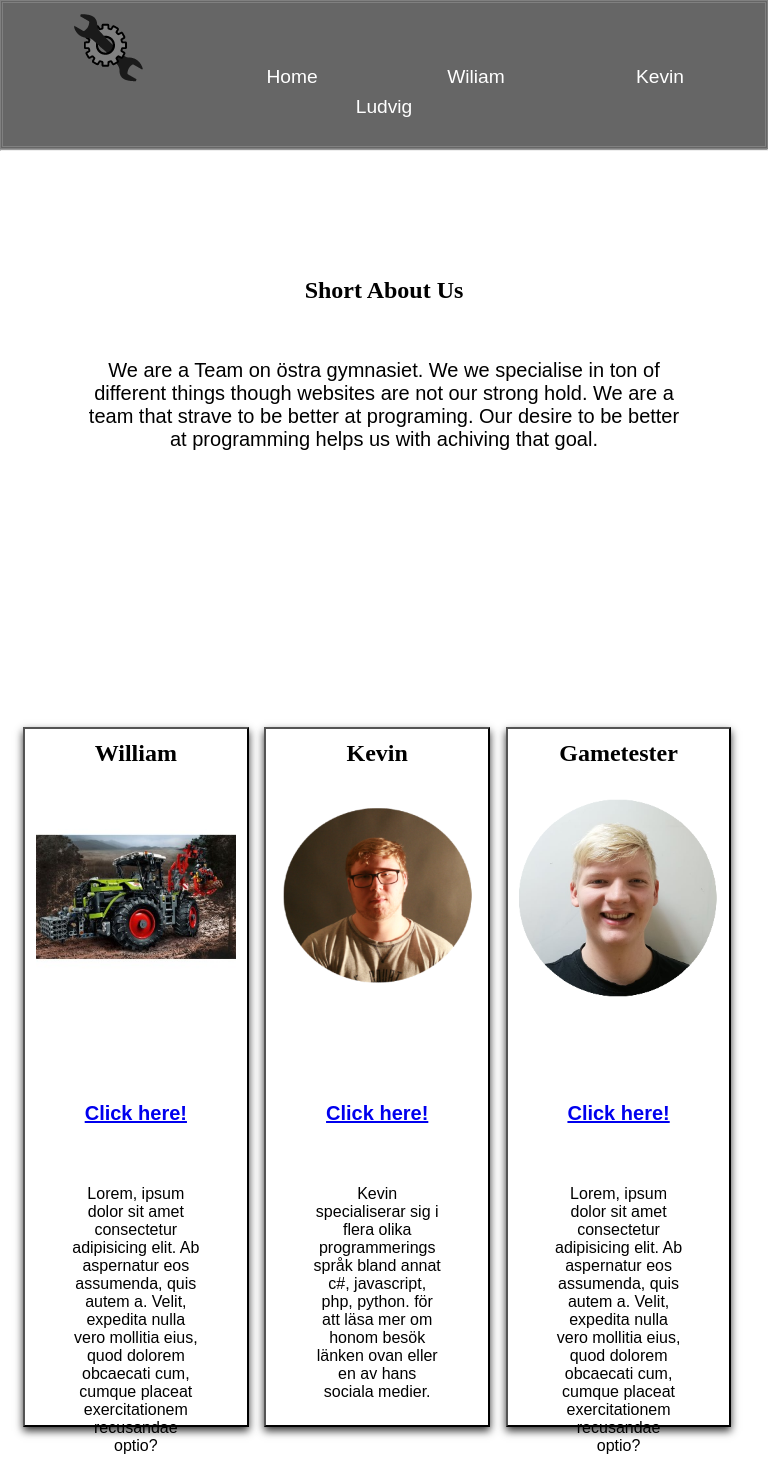
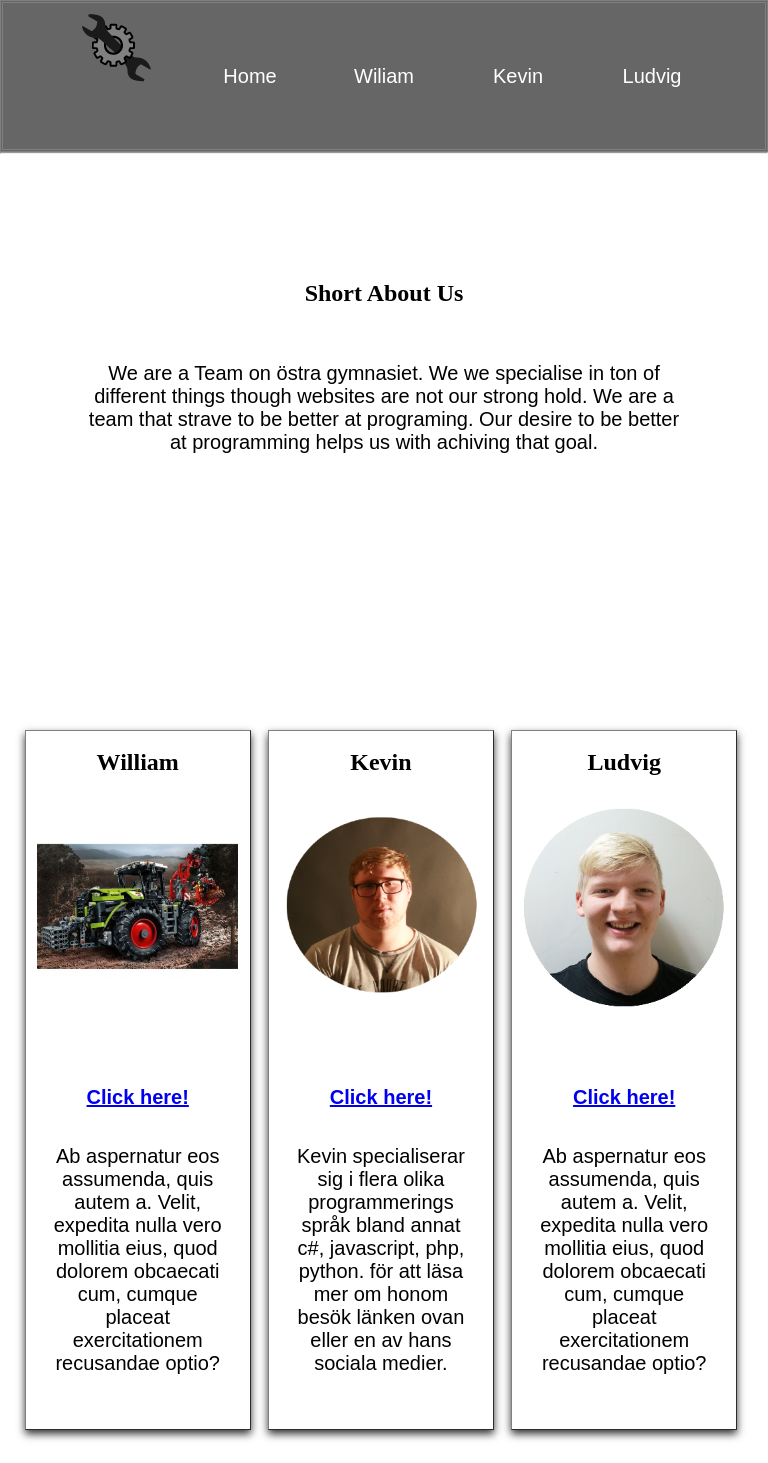
Before and after one commit to xetr0x/ProgramEngineers, a website: page index.html in a window 768 px wide. Shown: the top 1463 px of the page. Drawn offline with Linux system fonts and the light colour scheme.

Commit message:
did the website responsive

```diff
--- a/index.html
+++ b/index.html
@@ -3,16 +3,19 @@
     <meta http-equiv="X-UA-Compatible" content="IE=edge">
     <meta charset="UTF-8">
     <meta name="viewport" content="width=device-width, initial-scale=1.0">
-    <link rel="stylesheet" href="stylesheet.css">
+    <link rel="stylesheet" href="public/stylesheet.css">
     <title>Program Engineer</title>
 </head>
 <body>
     <header>
-            <a href="index.html"><img  src="img/logo.png" alt="logo"></a>
+            <a href="index.html"><img  src="public/img/logo.png" alt="logo" class="logo"></a>
             <a href="index.html">Home</a>
             <a href="https://arcane-tor-17500.herokuapp.com/">Wiliam</a>
             <a href="https://hidden-harbor-75427.herokuapp.com/">Kevin</a>
             <a href="gametester.html">Ludvig</a>
+            <a href="javascript:void(0);" class="icon" onclick="myFunction()">
+                <i class="fa fa-bars"></i>
+              </a>
     </header>
     <hr><br>
     <div class="intro">
@@ -24,19 +27,18 @@
         <div class="portrait" >
             <h1>William</h1>
             <div class="profileimage">
-                <img src="img/william.jpg">
+                <img src="public/img/william.jpg">
             </div>
             <h2><a href="https://arcane-tor-17500.herokuapp.com/">Click here!</a></h2>
 
-            <p>Lorem, ipsum dolor sit amet consectetur adipisicing elit.
-            Ab aspernatur eos assumenda, quis autem a. Velit, expedita nulla vero mollitia eius, quod dolorem obcaecati cum, cumque placeat exercitationem recusandae optio?
+            <p> Ab aspernatur eos assumenda, quis autem a. Velit, expedita nulla vero mollitia eius, quod dolorem obcaecati cum, cumque placeat exercitationem recusandae optio?
             </p>
         </div>
 
         <div class="portrait">
             <h1>Kevin</h1>
             <div class="profileimage">
-                <img src="img/kevin.png" alt="picture of Kevin">
+                <img src="public/img/kevin.png" alt="picture of Kevin">
             </div>
             <div class="photohide">
                 <img src="img/kevin2.png">
@@ -49,14 +51,13 @@
         </div>
 
         <div class="portrait">
-            <h1>Gametester</h1>
+            <h1>Ludvig</h1>
             <div class="profileimage">
-                <img src="img/ludvig.png">
+                <img src="public/img/ludvig.png">
             </div>
             <h2><a href="https://arcane-tor-17500.herokuapp.com/">Click here!</a></h2>
 
-            <p>Lorem, ipsum dolor sit amet consectetur adipisicing elit.
-            Ab aspernatur eos assumenda, quis autem a. Velit, expedita nulla vero mollitia eius, quod dolorem obcaecati cum, cumque placeat exercitationem recusandae optio?</p>
+            <p> Ab aspernatur eos assumenda, quis autem a. Velit, expedita nulla vero mollitia eius, quod dolorem obcaecati cum, cumque placeat exercitationem recusandae optio?</p>
 
 
         </div>
@@ -74,5 +75,6 @@
         <br>
         <p>All rights for this site belongs to Program Engineers©</p>
     </footer>
+
 </body>
 </html>
--- a/public/stylesheet.css
+++ b/public/stylesheet.css
@@ -143,24 +143,97 @@ footer p{
 	display:block;*/
 }
 
-@media only screen and (min-width:1025px) {
+@media only screen and (max-width:425px) {
+
+.portrait{
+	width: 80%;
+	margin-top:20px;
+	margin-left: 10%;
+	height:100%;
+}
+
+.profileimage{
+	height: 200px;
+}
+
+header a:link{
+	display: none;
 
 }
 
-@media only screen and (max-width:1025px){			/* För media under 769 alltså ipad.*/
+header {
+	height:75px;
+}
+
+}
+
+
+
+
+
+
+@media only screen and (max-width:768px) and (min-width:670px) {
+
+	header a{
+		margin:auto;
+		font-size:0.8em;
+	}
+
+	.portrait {
+		height:700px;
+		margin-left:2.25%;
+		border-width: 0.05em;
+		border-color:grey;
+	}
+
+	.portrait h1{
+		font-size: 2rem;
+		padding-top:3%;
+	}
+
+	.portrait p{
+		font-size: 1.05em;
+		margin-left:auto;
+		margin-right:auto;
+		padding:1em;
+
+	}
+
+
+
+	.profileimage{
+		height: 170px;
+	}
+}
+
+@media only screen and (max-width:1025px) and (min-width:768px) {			/* För media under 769 alltså ipad.*/
 
 
 .portrait h1{
 	font-size: 1.5em;
 }
 
-.portrait p{
-	font-size: 1em;
+.portrait h2{
+	padding:0px;
 }
 
-header a{
+.portrait p{
+	font-size: 1.25em;
+	margin-left:auto;
+	margin-right:auto;
+	padding:1em;
+	margin-top:2px;
+}
+
+.profileimage{
+	height: 230px;
+}
+
+
+header a:link{
 	background-color: #666;
-	font-size: 1em;
+	font-size: 1.25em;
+	width:130px;
 }
 
 
@@ -168,3 +241,7 @@ header a{
 
 
 }
+@media only screen and (max-width:1250px) and (min-width:1025px) {
+
+
+}
```
